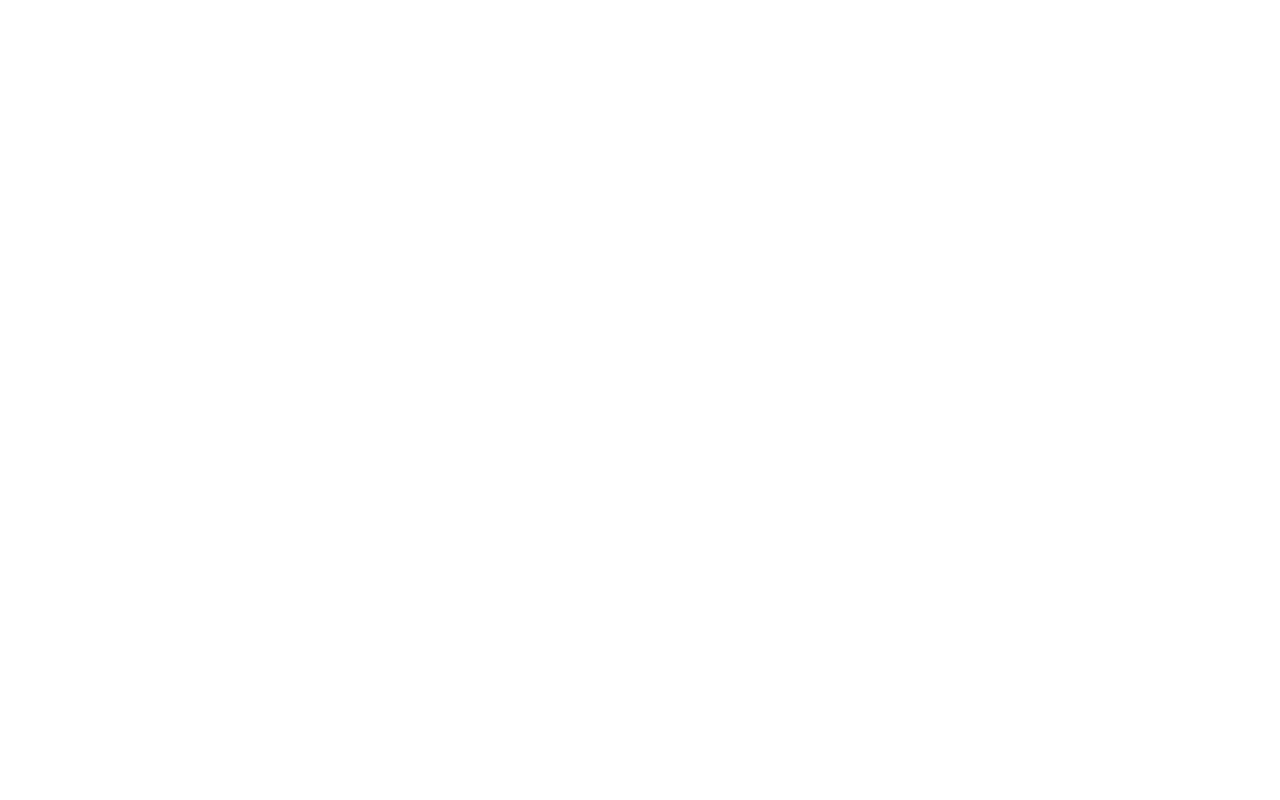
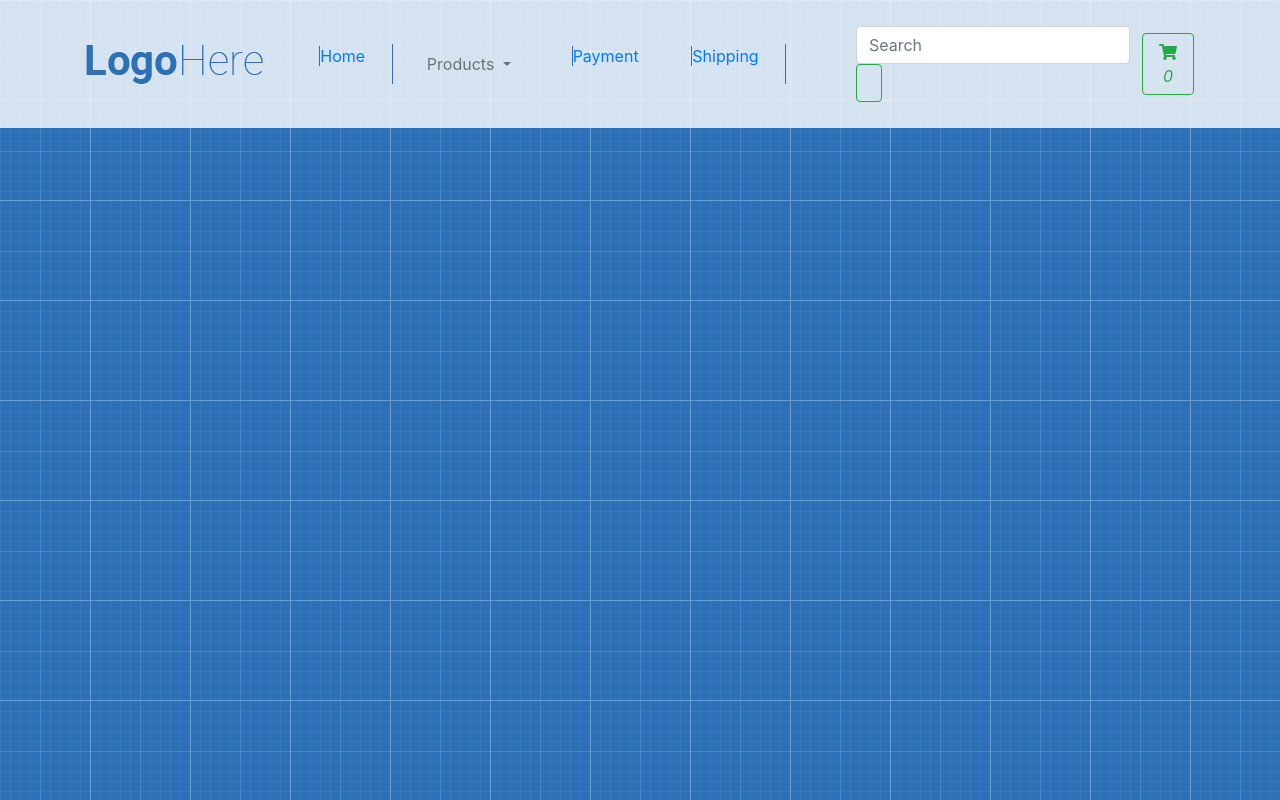
Before and after one commit to Max-Marchenko9/shop-template, a plain HTML site: page index.html in a window 1280 px wide. Drawn offline with Linux system fonts and the light colour scheme.

Commit message:
header navbar

```diff
--- a/assets/css/style.css
+++ b/assets/css/style.css
@@ -0,0 +1,61 @@
+.navbar {
+  margin-right: -15px;
+  margin-left: -15px;
+  padding-top: 26px;
+  padding-bottom: 26px;
+}
+
+.navbar-light .nav-link .navbar-nav {
+  white-space: nowrap;
+  color: #2c71b6;
+  font-size: 1.2rem;
+}
+
+.header__navbar {
+  background-color: rgba(255, 255, 255, 0.8);
+}
+
+body {
+  background-image: url(../img/patt.png);
+  background-position: 50% 0;
+  font-size: 16px;
+  overflow-y: scroll;
+}
+
+@media (min-width: 992px) {
+  .navbar-nav {
+    width: calc(100% - 300px);
+    padding-left: 30px;
+    padding-right: 70px;
+  }
+  .navbar-nav > .nav-item {
+    text-align: center;
+    -webkit-box-flex: 1;
+        -ms-flex-positive: 1;
+            flex-grow: 1;
+  }
+  .navbar-nav > .nav-item :not(.show) {
+    border-left: 1px solid #2c71b6;
+  }
+  .navbar-nav > .nav-item:last-child {
+    border-right: 1px solid #2c71b6;
+  }
+  .header__navbar .dropdown.show {
+    border-bottom: 1px solid #ffffff;
+    background-color: #2c71b6;
+  }
+  .header__navbar .dropdown.show .dropdown-toggle {
+    color: #ffffff;
+  }
+  .header__navbar .dropdown-menu {
+    border: none;
+    border-radius: 0;
+    background-color: #2c71b6;
+  }
+  .header__navbar .dropdown-menu a {
+    color: #ffffff;
+  }
+  .header__navbar .dropdown-menu a:hover {
+    color: #2c71b6;
+  }
+}
--- a/assets/scss/_bootstrap.scss
+++ b/assets/scss/_bootstrap.scss
@@ -0,0 +1,31 @@
+.navbar {
+  margin-right: -15px;
+  margin-left: -15px;
+  padding-top: 26px;
+  padding-bottom: 26px;
+}
+.navbar-light .nav-link .navbar-nav {
+  white-space: nowrap;
+  color: $color-dark;
+  font-size: 1.2rem;
+}
+.navbar-nav {
+  @media (min-width: 992px) {
+    width: calc(100% - 300px);
+    padding-left: 30px;
+    padding-right: 70px;
+
+    > .nav-item {
+      text-align: center;
+      flex-grow: 1;
+
+      :not(.show) {
+        border-left: 1px solid $color-dark;
+      }
+
+      &:last-child {
+        border-right: 1px solid $color-dark;
+      }
+    }
+  }
+}
--- a/assets/scss/_common.scss
+++ b/assets/scss/_common.scss
@@ -0,0 +1,6 @@
+body {
+    background-image: url(../img/patt.png);
+    background-position: 50% 0;
+    font-size: 16px;
+    overflow-y: scroll;
+}
--- a/assets/scss/_header.scss
+++ b/assets/scss/_header.scss
@@ -0,0 +1,29 @@
+.header {
+  &__navbar {
+    background-color: rgba($color-light, 0.8);
+
+    @media (min-width: 992px) {
+      .dropdown.show {
+        border-bottom: 1px solid $color-light;
+        background-color: $color-dark;
+
+        .dropdown-toggle {
+          color: $color-light;
+        }
+      }
+      .dropdown-menu {
+        border: none;
+        border-radius: 0;
+        background-color: $color-dark;
+
+        a {
+          color: $color-light;
+
+          &:hover {
+            color: $color-dark;
+          }
+        }
+      }
+    }
+  }
+}
--- a/index.html
+++ b/index.html
@@ -1,9 +1,10 @@
 <!doctype html>
 <html lang="en">
+
 <head>
   <meta charset="UTF-8">
   <meta name="viewport"
-        content="width=device-width, user-scalable=no, initial-scale=1.0, maximum-scale=1.0, minimum-scale=1.0">
+    content="width=device-width, user-scalable=no, initial-scale=1.0, maximum-scale=1.0, minimum-scale=1.0">
   <meta http-equiv="X-UA-Compatible" content="ie=edge">
   <title>SHOP-TEMPLATE</title>
   <link rel="stylesheet" href="libs/bootstrap/dist/css/bootstrap.min.css">
@@ -11,12 +12,74 @@
   <link rel="stylesheet" href="assets/css/style.css">
   <link rel="shortcut icon" href="assets/img/icon-1.png" type="image/png">
 </head>
+
 <body>
 
+  <header class="header">
+    <div class="header__navbar">
+      <div class="container">
+
+        <nav class="navbar navbar-expand-lg navbar-light">
+
+          <a class="navbar-logo" href="#">
+            <img src="assets/img/icon-3.png" alt="site-logo">
+          </a>
+
+          <div class="collapse navbar-collapse" id="bs-example-navbar-collapse-1">
+            <ul class="navbar-nav mr-auto">
+              <li class="nav-item active">
+                <a href="#">Home <span class="sr-only">(current)</span></a>
+              </li>
+              <li class="nav-item dropdown">
+                <a href="#" class="nav-link dropdown-toggle" data-toggle="dropdown" role="button" aria-haspopup="true"
+                  aria-expanded="false">
+                  Products
+                </a>
+                <div class="dropdown-menu">
+                  <a class="dropdown-item" href="#">Lorem ipsum dolor</a>
+                  <a class="dropdown-item" href="#">Another action</a>
+                  <div class="dropdown-divider"></div>
+                  <a class="dropdown-item" href="#">Something else here</a>
+                  <a class="dropdown-item" href="#">One more separated link</a>
+                </div>
+              </li>
+              <li class="nav-item">
+                <a href="#">Payment</a>
+              </li>
+              <li class="nav-item">
+                <a href="#">Shipping</a>
+              </li>
+            </ul>
+            <form class="form-inline my-2 my-lg-0 page-header__navbar-search">
+              <input class="form-control mr-sm-2" type="search" placeholder="Search" aria-label="search">
+              <button class="btn btn-outline-success my-2 my-sm-0" type="submit"><i class="fas fs-search"
+                  aria-hidden="true"></i></button>
+            </form>
+            <button class="page-header__cart-btn btn btn-outline-success my-2 my-sm-0" type="submit">
+              <i class="fas fa-shopping-cart" aria-hidden="true"></i><i><span class="page-header__cart-counter"
+                  id="cart-counter-label">0</span></i>
+            </button>
+
+          </div>
+
+        </nav>
+      </div>
+    </div>
+
+    <div class="carousel">
+
+    </div>
+
+  </header>
+
+  <div class="container">
+
+  </div>
 
   <script src="libs/jquery/dist/jquery.min.js"></script>
   <script src="libs/popper.js/dist/umd/popper.min.js"></script>
   <script src="libs/bootstrap/dist/js/bootstrap.min.js"></script>
   <script src="assets/js/main.js"></script>
 </body>
+
 </html>
```
